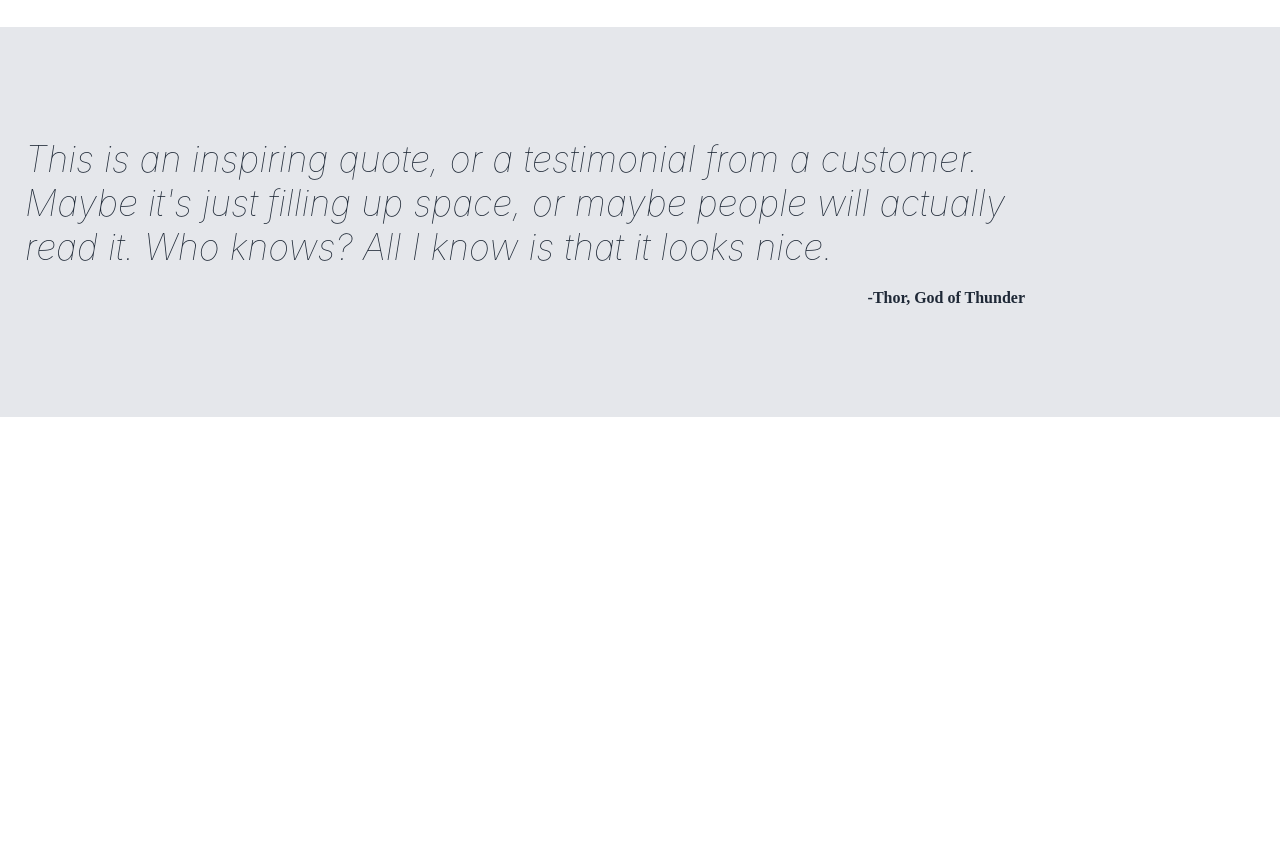
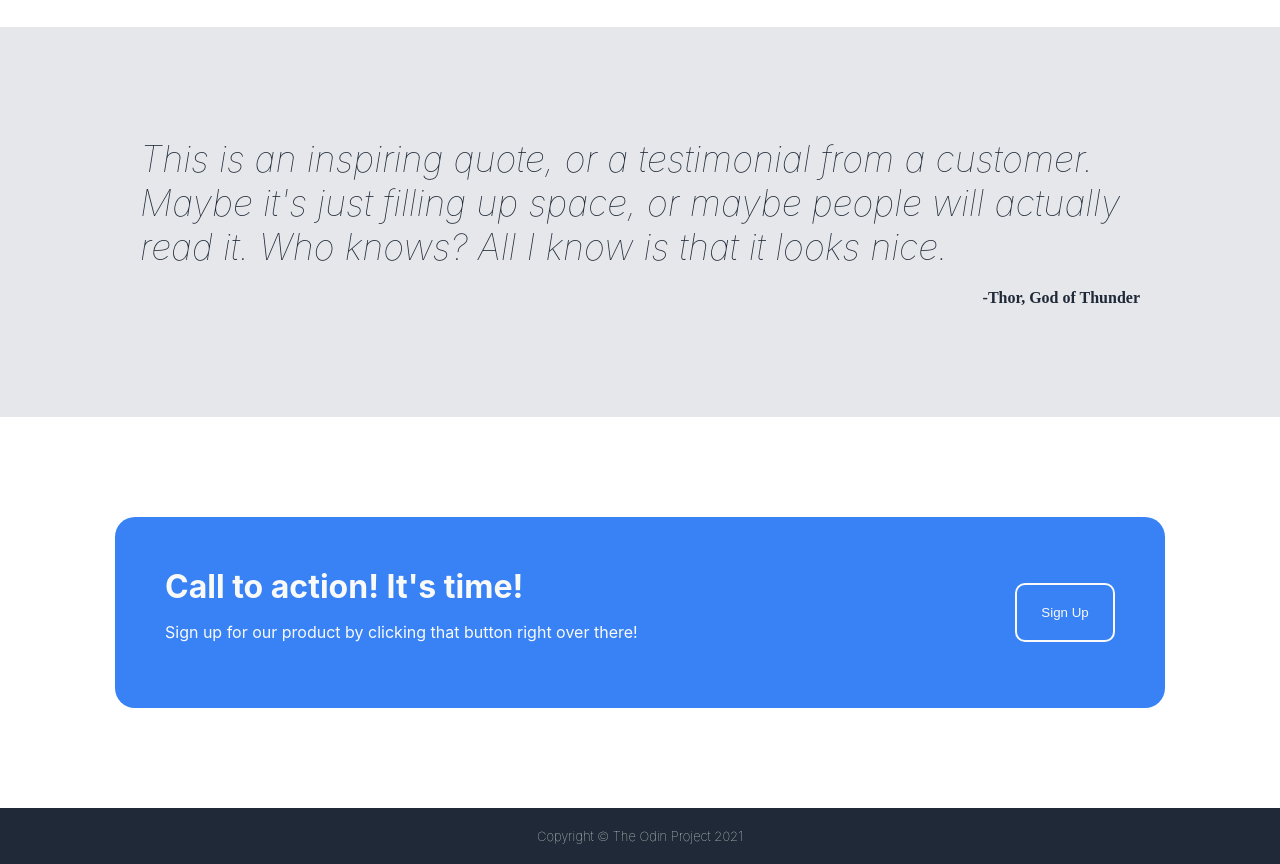
Before and after one commit to wfernandez4/Landing-Page, a plain HTML site: page index.html in a window 1280 px wide. Shown: the part 849-1713 px from the top of the page. Before the commit the page ends 1266 px from the top, so only its background shows below. Drawn offline with Linux system fonts and the light colour scheme.

Commit message:
Finish all sections

```diff
--- a/index.html
+++ b/index.html
@@ -83,13 +83,21 @@
 
     <div class="container5">
         <div class="content">
-
+            <div class="modal">
+                <div class="two-parts">
+                    <h1>Call to action! It's time!</h1>
+                    <p>Sign up for our product by clicking that button right over there!</p>
+                </div>
+                <button>Sign Up</button>
+            </div>
         </div>
     </div>
 
     <div class="container6">
         <div class="content">
-
+            <div class="footer">
+                <h1>Copyright © The Odin Project 2021</h1>
+            </div>
         </div>
     </div>
 
--- a/style.css
+++ b/style.css
@@ -18,6 +18,7 @@ a, a:visited {
     max-width: 1250px;
     flex: 1;
     display: flex;
+    justify-content: center;
 }
 
 .container1 {
@@ -182,3 +183,52 @@ a, a:visited {
     color: #1F2937;
     font-size: 16px;
 }
+
+.container5 {
+    display: flex;
+    justify-content: center;
+    align-items: center;
+}
+
+.modal {
+    border-radius: 20px;
+    margin: 100px;
+    flex: 1;
+    display: flex;
+    align-items: center;
+    padding: 50px;
+    gap: 20px;
+    background-color: #3882F6;
+    justify-content: center;
+}
+
+.two-parts {
+    flex: 2;
+    font-family: -apple-system, BlinkMacSystemFont, 'Segoe UI', Roboto, Oxygen, Ubuntu, Cantarell, 'Open Sans', 'Helvetica Neue', sans-serif;
+    color: #F9FAF8;
+}
+
+.modal button {
+    flex: 1;
+    max-width: 100px;
+    height: auto;
+    margin: 0;
+    border-color: #F9FAF8;
+    color: #F9FAF8;
+    padding: 20px;
+    border-radius: 10px;
+    border-style: solid;
+    background-color: #3882F6;
+}
+
+.container6 {
+    background-color: #1F2937;
+    padding: 20px;
+}
+
+.container6 h1 {
+    color: #F9FAF8;
+    font-size: small;
+    font-family: -apple-system, BlinkMacSystemFont, 'Segoe UI', Roboto, Oxygen, Ubuntu, Cantarell, 'Open Sans', 'Helvetica Neue', sans-serif;
+    font-weight: lighter;
+}
```
